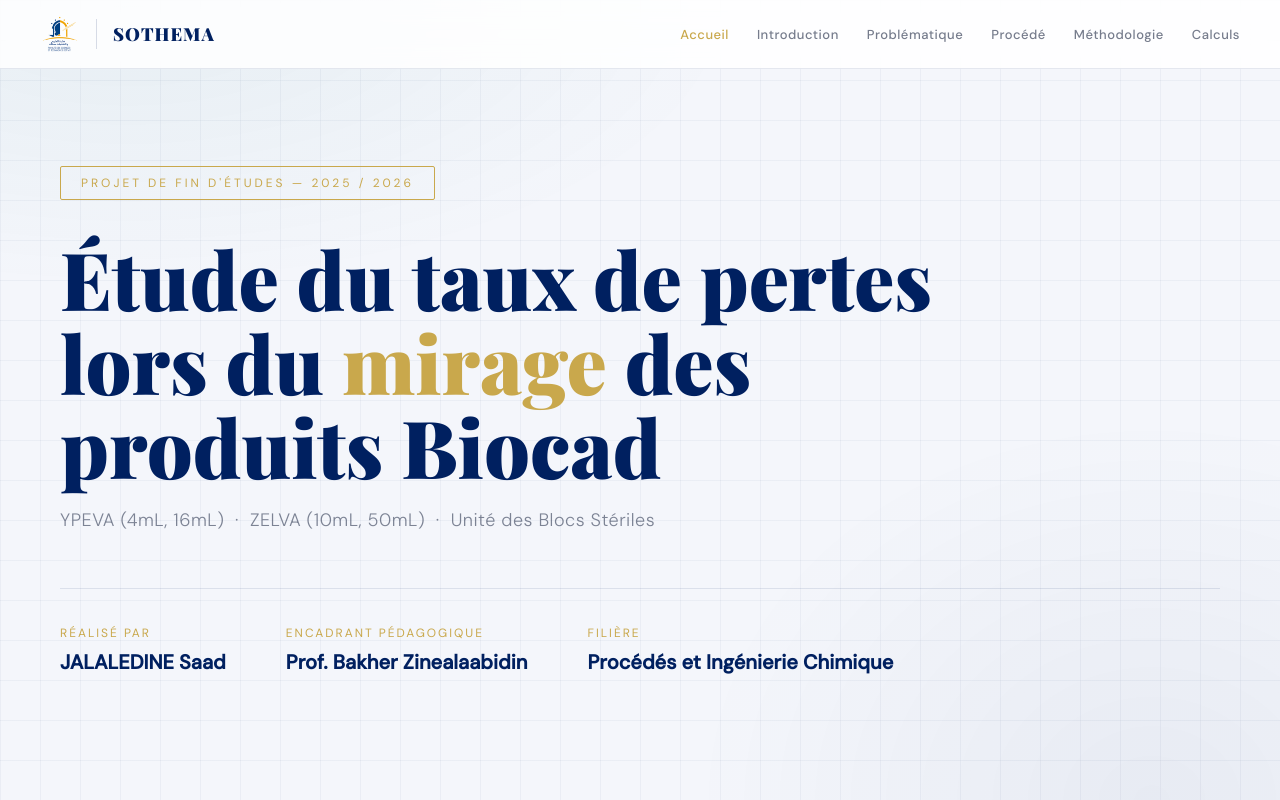
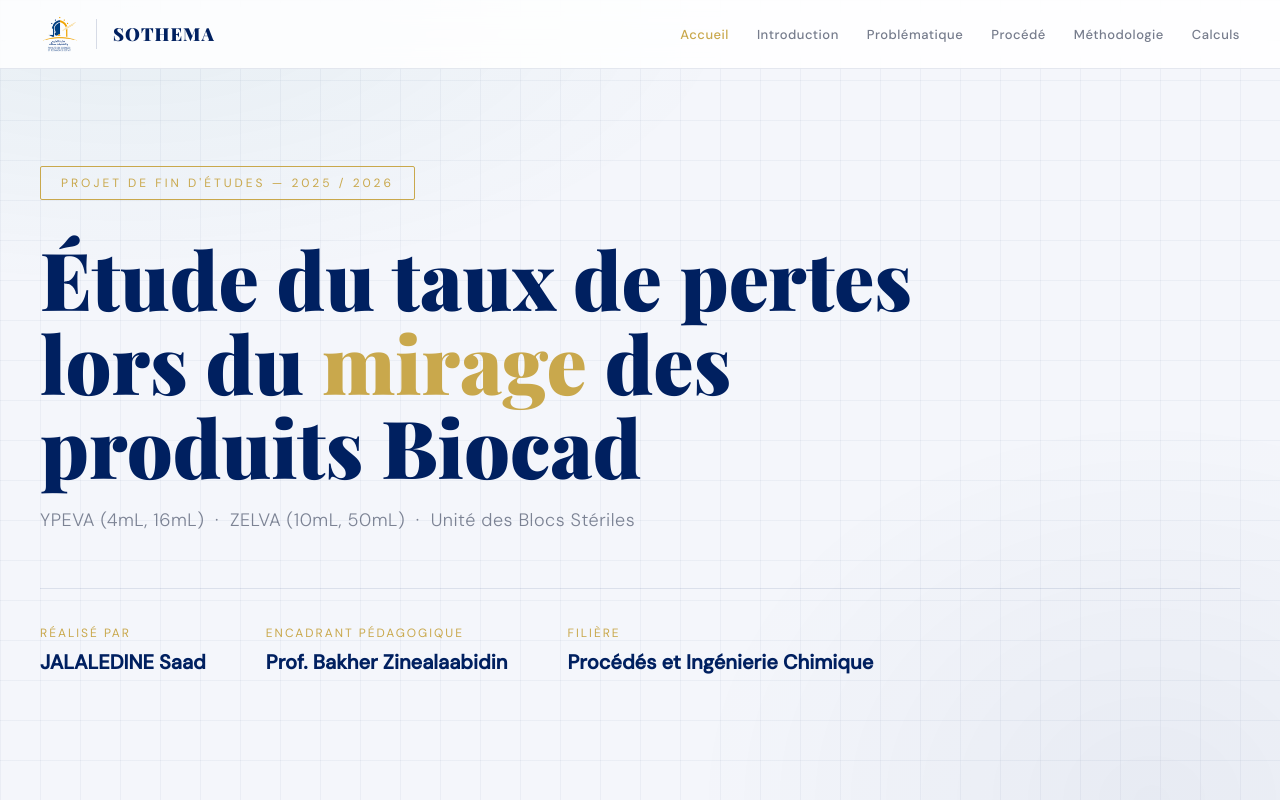
Before and after one commit to saadjalalr-blip/pfe-sothema, a Flask app: page / in a window 1280 px wide. Run offline with Flask 3, Linux system fonts and the light colour scheme.

Commit message:
fix layout grand ecran

```diff
--- a/static/style.css
+++ b/static/style.css
@@ -111,7 +111,9 @@ main {
   position: relative;
   z-index: 1;
   min-height: 100vh;
-  padding: 100px 60px 60px;
+  padding: 100px 40px 60px;
+  max-width: 1400px;
+  margin: 0 auto;
 }
 
 /* ── HERO ── */
```
